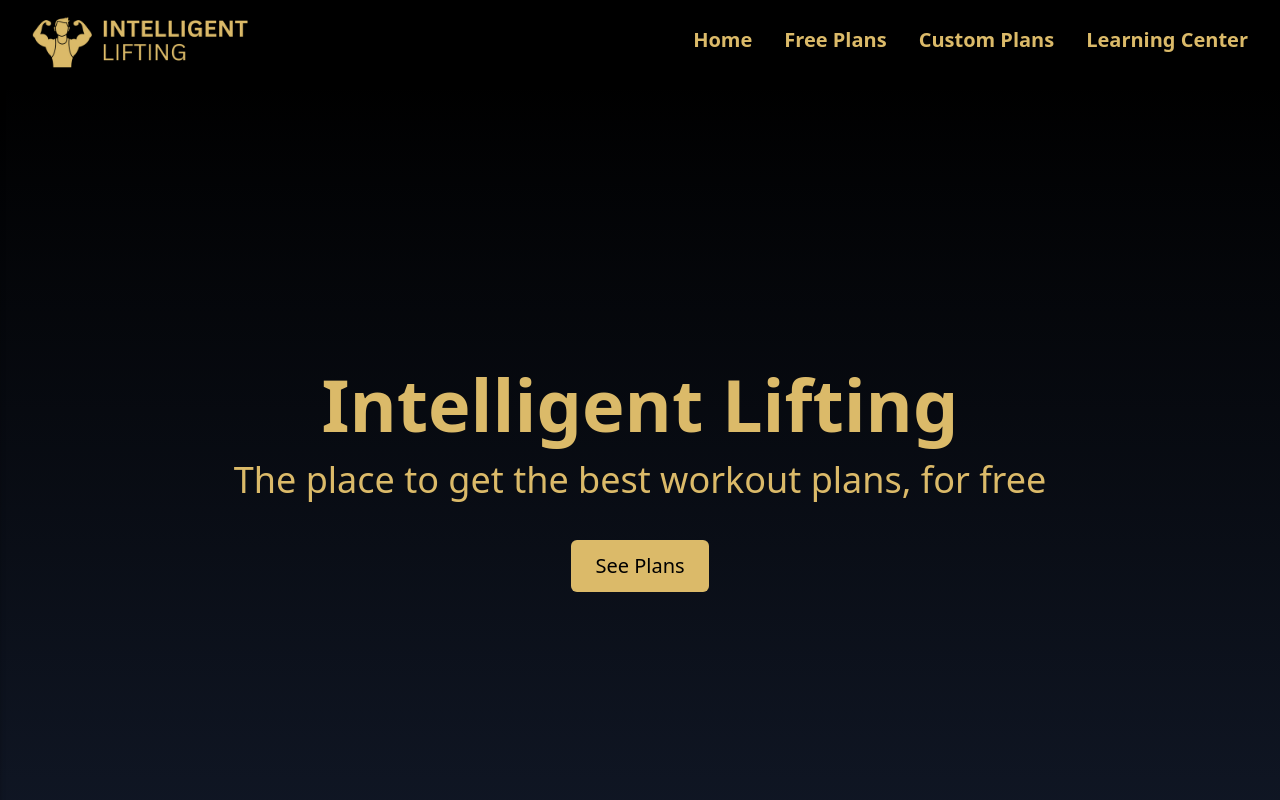
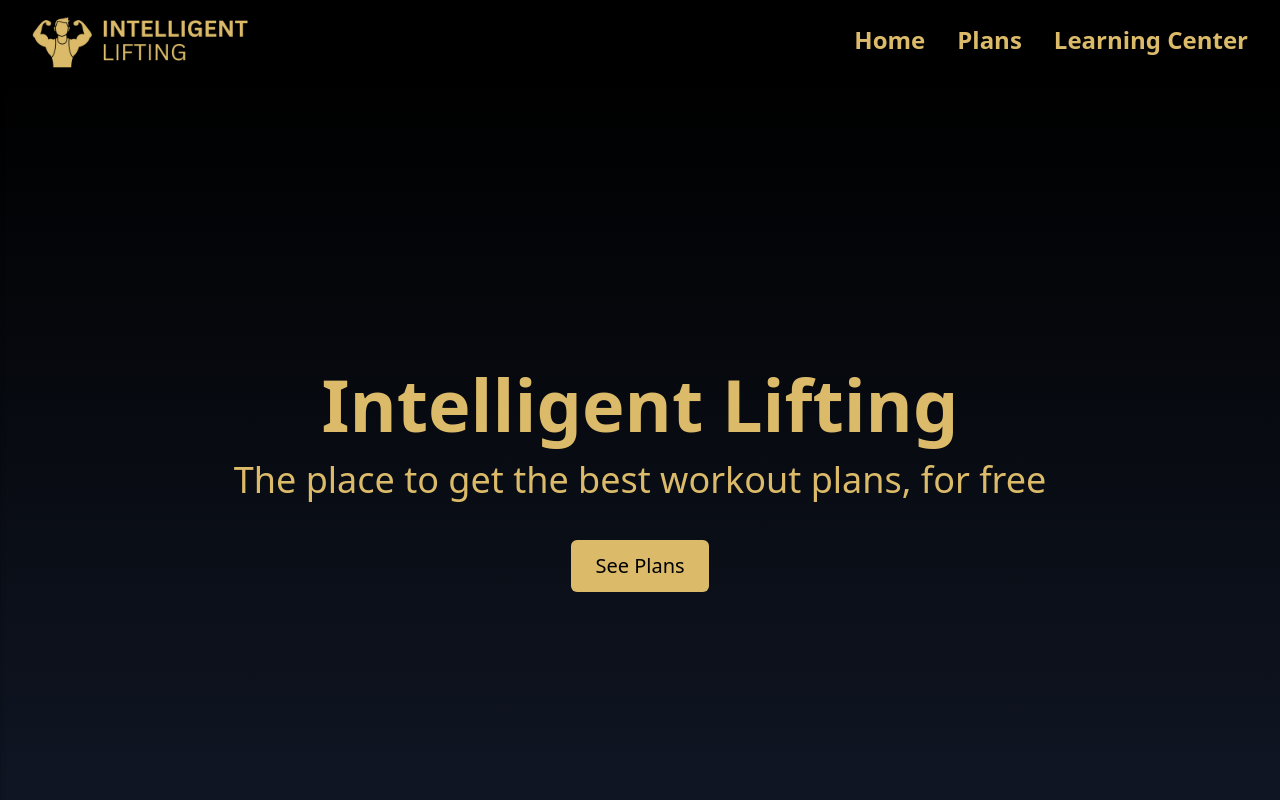
Before and after one commit to jburanpuri/IntelligentLifting, a Next.js app: page / in a window 1280 px wide. Shown: the top 800 px of the page. Built offline with nearby package versions, Linux system fonts and the light colour scheme.

Commit message:
reverted navbar change

```diff
--- a/components/NavbarComponent/navbar.js
+++ b/components/NavbarComponent/navbar.js
@@ -3,7 +3,7 @@ import Link from 'next/link'
 
 function MobileNav({open, setOpen}) {
     return (
-<div className={`absolute top-0 left-0 h-screen w-screen bg-white transform ${open ? "-translate-x-0 open-menu" : "-translate-x-full"} transition-transform duration-300 ease-in-out filter drop-shadow-md `}>
+        <div className={`absolute top-0 left-0 h-screen w-screen bg-white transform ${open ? "-translate-x-0" : "-translate-x-full"} transition-transform duration-300 ease-in-out filter drop-shadow-md `}>
             <div className="flex items-center justify-center filter drop-shadow-md bg-white h-20">
                 <Link className="text-lg font-semibold" href="/">Intelligent Lifting</Link>
             </div>
@@ -13,9 +13,6 @@ function MobileNav({open, setOpen}) {
                 </Link>
                 <Link className="text-3xl font-normal my-4" href="/plans" onClick={() => setTimeout(() => {setOpen(!open)}, 100)}>
                     Plans
-            </Link>
-            <Link className="text-3xl font-normal my-4" href="/custom" onClick={() => setTimeout(() => {setOpen(!open)}, 100)}>
-                Custom Plans
                 </Link>
                 <Link className="text-3xl font-normal my-4" href="/learningcenter" onClick={() => setTimeout(() => {setOpen(!open)}, 100)}>
                     Learning Center
@@ -39,23 +36,19 @@ export default function Navbar() {
                 <div className="z-50 flex relative w-8 h-8 flex-col justify-between items-center md:hidden text-white bg-black rounded-lg" onClick={() => {
                     setOpen(!open)
                 }}>
-<span className={`h-1 w-full bg-black rounded-lg transform transition duration-300 ease-in-out ${open ? "bg-white rotate-45 translate-y-3.5" : "w-full bg-white"}`} />
-<span className={`h-1 w-full bg-black rounded-lg transition-all duration-300 ease-in-out ${open ? "bg-white w-0" : "w-full bg-white"}`} />
-<span className={`h-1 w-full bg-black rounded-lg transform transition duration-300 ease-in-out ${open ? "bg-white -rotate-45 -translate-y-3.5 " : "w-full bg-white"}`} />
-
+                    <span className={`h-1 w-full bg-white rounded-lg transform transition duration-300 ease-in-out ${open ? "bg-black rotate-45 translate-y-3.5" : ""}`} />
+                    <span className={`h-1 w-full bg-white rounded-lg transition-all duration-300 ease-in-out ${open ? "bg-black w-0" : "w-full bg-black"}`} />
+                    <span className={`h-1 w-full bg-white rounded-lg transform transition duration-300 ease-in-out ${open ? "bg-black -rotate-45 -translate-y-3.5 " : ""}`} />
                 </div>
 
                 <div className="hidden md:flex">
-                    <Link href="/" className="px-4 py:4 text-xl font-semibold text-primary">
+                    <Link href="/" className="px-4 py:4 text-2xl font-semibold text-primary">
                         Home
                     </Link>
-                    <Link href="/plans" className="px-4 py:4 text-xl font-semibold text-primary">
-                        Free Plans
+                    <Link href="/plans" className="px-4 py:4 text-2xl font-semibold text-primary">
+                        Plans
                     </Link>
-                    <Link href="/custom" className="px-4 py:4 text-xl font-semibold text-primary">
-                        Custom Plans
-                    </Link>
-                    <Link href="/learningcenter" className="px-4 py:4 text-xl font-semibold text-primary">
+                    <Link href="/learningcenter" className="px-4 py:4 text-2xl font-semibold text-primary">
                         Learning Center
                     </Link>
                 </div>
```
Lines whose indentation alone changed are shown as unchanged.
